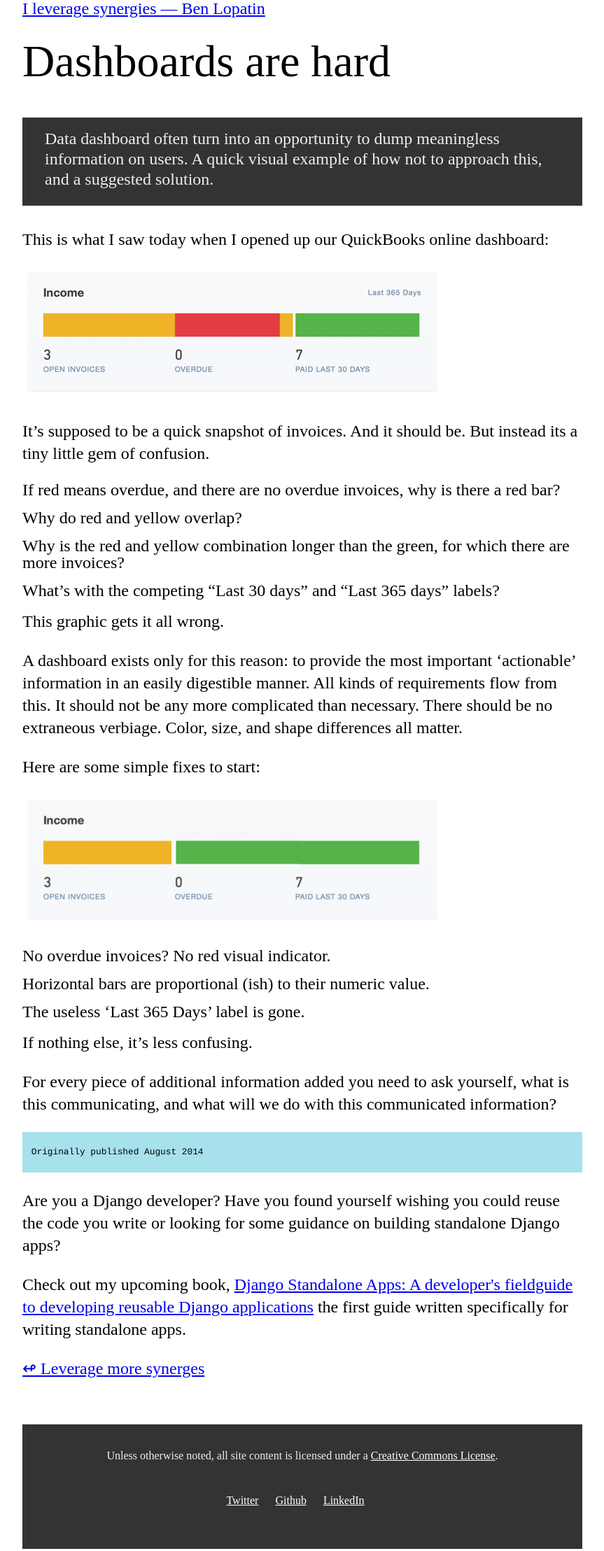
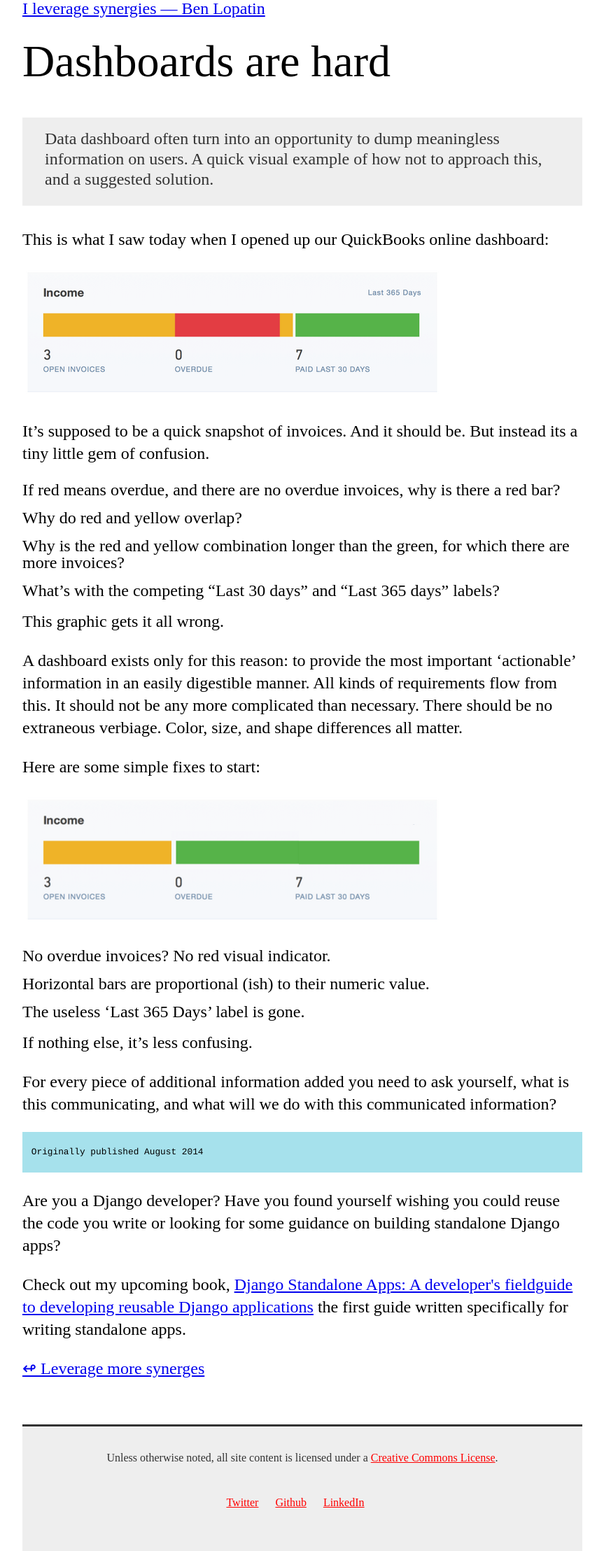
Before and after one commit to bennylope/bennylope.github.com, a Jekyll site: the page built from _posts/2014-08-27-quickbooks-ui.md, in a window 1280 px wide. Shown: the whole page at 70% size, without its empty margins (208-1071 px from the left). Built offline with Jekyll 4.4.1, drawn with Linux system fonts in a browser that asks for light colours; comment, search, counter and statistics services are not loaded.

Commit message:
Get rid of dark backgrounds in footer and aside

```diff
--- a/css/simple.css
+++ b/css/simple.css
@@ -73,8 +73,8 @@ aside {
     line-height: 1.8rem;
     padding: 1rem 2rem 1.5rem 2rem;
     margin: 2rem 0;
-    color: #eee;
-    background-color: #333;
+    color: #333;
+    background-color: #eee;
 }
 
 
@@ -83,16 +83,17 @@ page components
  */
 
 footer {
+    border-top: 3px solid #333;
     margin: 4rem 0 0 0;
     padding: 0.8rem;
     font-size: 1rem;
-    color: #eee;
-    background-color: #333;
+    color: #333;
+    background-color: #eee;
     text-align: center;
 }
 
 footer a {
-    color: white;
+    color: red;
 }
 
 
```
